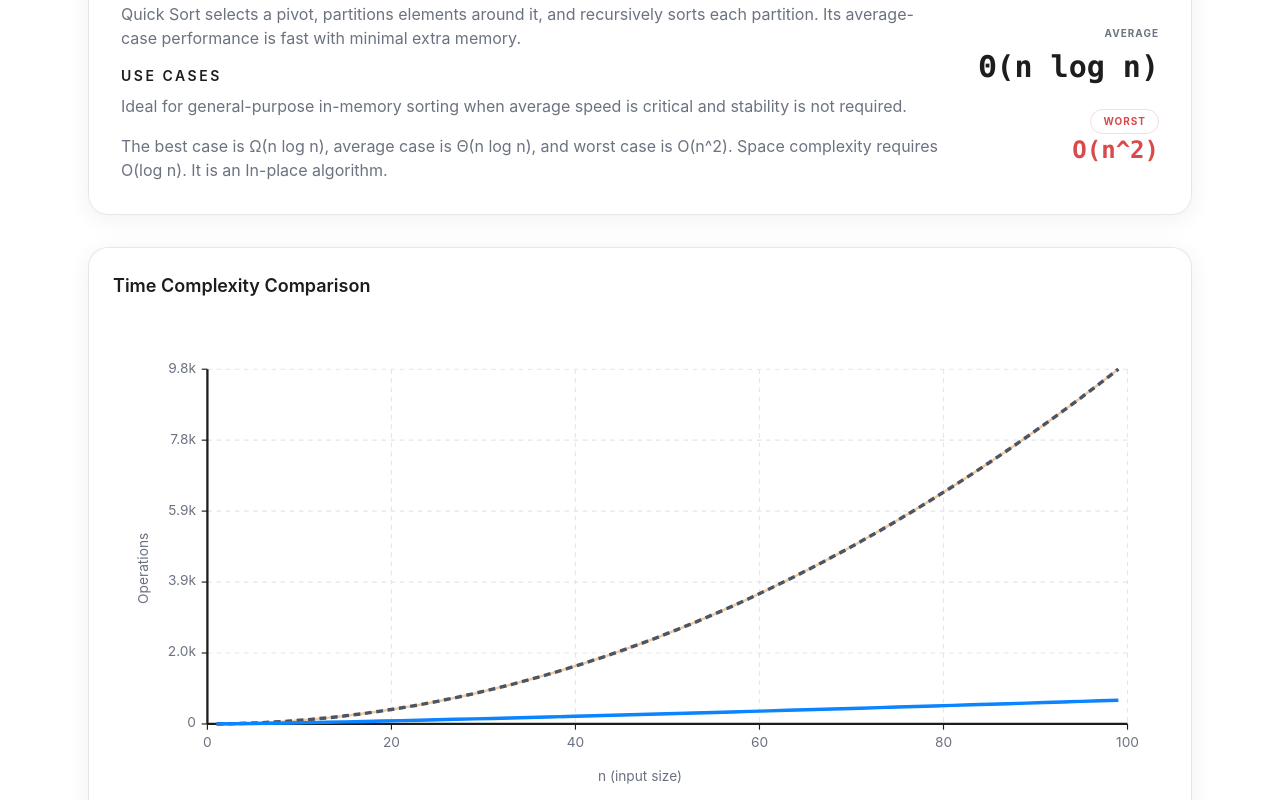
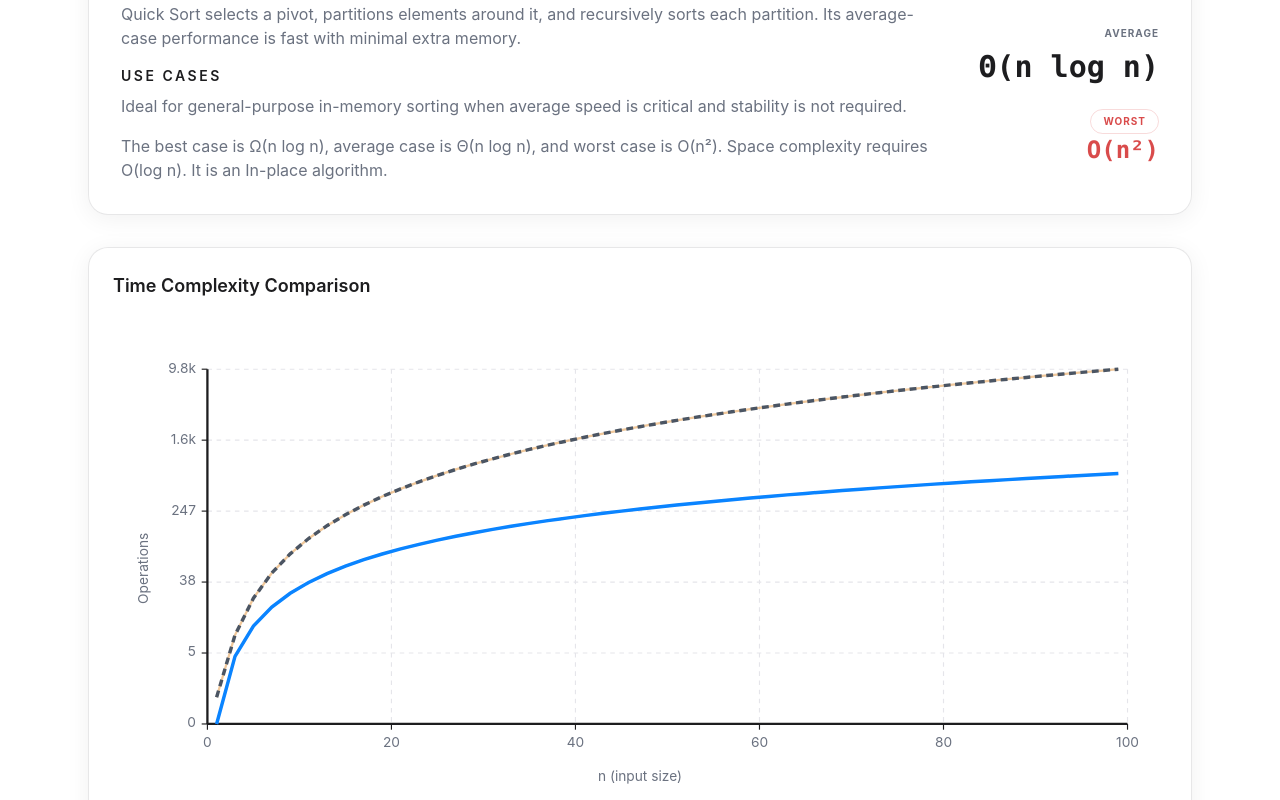
Before and after one commit to JerichoDelosReyes/Sorting-Algorithms, a Next.js app: page /quick-sort in a window 1280 px wide. Shown: the part 980-1780 px from the top of the page. Built offline with nearby package versions, Linux system fonts and the light colour scheme.

Commit message:
refactor: improve algorithm complexity notation and enhance scroll handling in components

```diff
--- a/app/page.tsx
+++ b/app/page.tsx
@@ -67,6 +67,7 @@ const scrollIndicatorVariants = {
 };
 
 export default function HomePage() {
+  // Scroll handlers
   const scrollToDefinition = () => {
     const element = document.getElementById("definition");
     element?.scrollIntoView({ behavior: "smooth" });
--- a/components/AlgoCard.tsx
+++ b/components/AlgoCard.tsx
@@ -6,6 +6,7 @@ interface AlgoCardProps {
 }
 
 export default function AlgoCard({ info }: AlgoCardProps) {
+  // Card displaying algorithm summary
   return (
     <div className="group flex h-full flex-col rounded-[20px] border border-[var(--color-border)] bg-[var(--color-surface)] p-6 shadow-card backdrop-blur">
       <h3 className="text-xl font-semibold">{info.name}</h3>
--- a/components/ComplexityGraph.tsx
+++ b/components/ComplexityGraph.tsx
@@ -78,7 +78,12 @@ export default function ComplexityGraph({ highlightAlgorithm }: ComplexityGraphP
 
   // Scale functions
   const scaleX = (n: number) => (n / maxN) * chart.plotWidth + chart.left;
-  const scaleY = (value: number) => chart.height - chart.bottom - (value / maxValue) * chart.plotHeight;
+  const scaleY = (value: number) => {
+    // Add 1 to avoid undefined log(0) at values of zero
+    const logValue = Math.log10(value + 1);
+    const maxLogValue = Math.log10(maxValue + 1);
+    return chart.height - chart.bottom - (logValue / maxLogValue) * chart.plotHeight;
+  };
 
   const formatNumber = (value: number): string => {
     if (value >= 1000) {
@@ -233,7 +238,10 @@ export default function ComplexityGraph({ highlightAlgorithm }: ComplexityGraphP
 
           {/* Tick marks and labels on y-axis */}
           {Array.from({ length: yTickCount }).map((_, i) => {
-            const value = (maxValue / (yTickCount - 1)) * i;
+            const maxLogValue = Math.log10(maxValue + 1);
+            const logValue = (maxLogValue / (yTickCount - 1)) * i;
+            const value = Math.max(0, Math.pow(10, logValue) - 1);
+
             const y = scaleY(value);
             return (
               <g key={`tick-y-${i}`}>
--- a/lib/algoInfo.ts
+++ b/lib/algoInfo.ts
@@ -270,8 +270,8 @@ export const ALGO_INFO: Record<Algorithm, AlgorithmInfo> = {
     slug: "/bubble-sort",
     complexity: {
       best: "Ω(n)",
-      average: "Θ(n^2)",
-      worst: "O(n^2)",
+      average: "Θ(n²)",
+      worst: "O(n²)",
       space: "O(1)"
     },
     description:
@@ -307,7 +307,7 @@ export const ALGO_INFO: Record<Algorithm, AlgorithmInfo> = {
     complexity: {
       best: "Ω(n log n)",
       average: "Θ(n log n)",
-      worst: "O(n^2)",
+      worst: "O(n²)",
       space: "O(log n)"
     },
     description:
```
